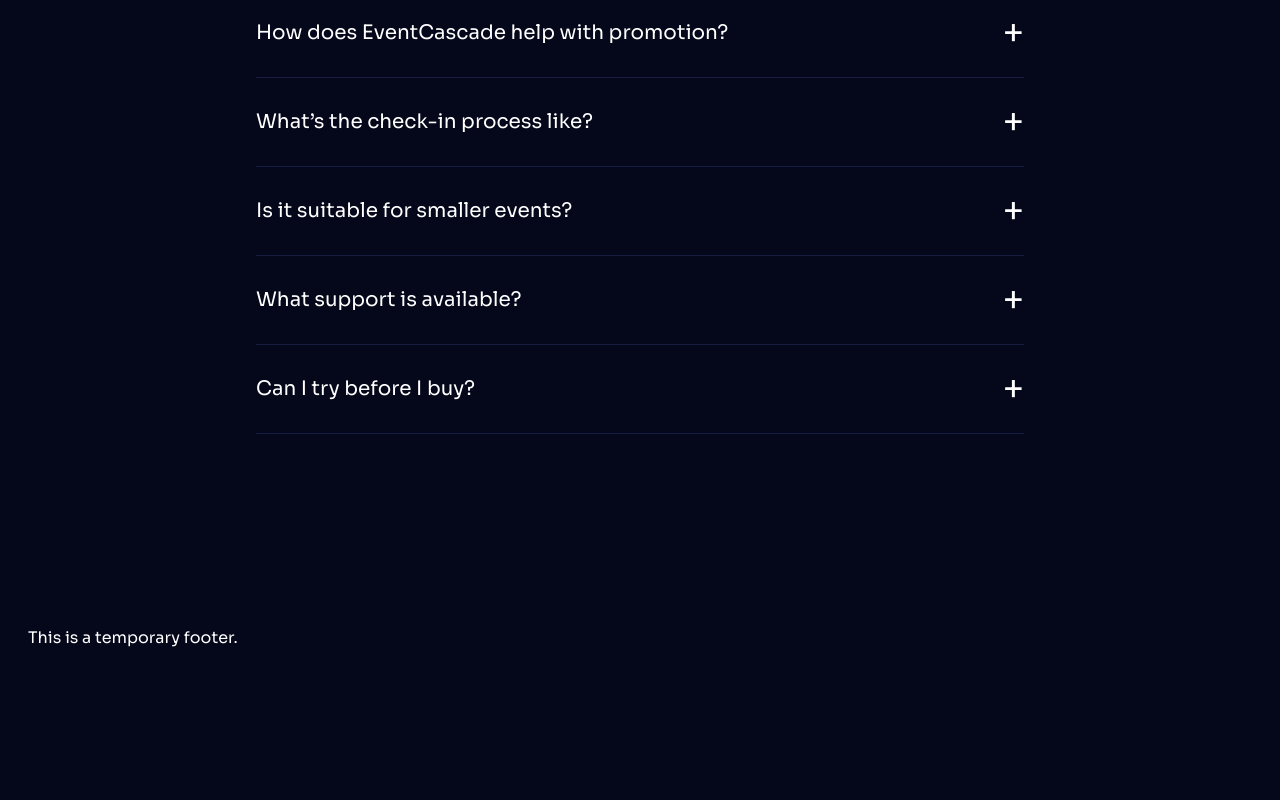
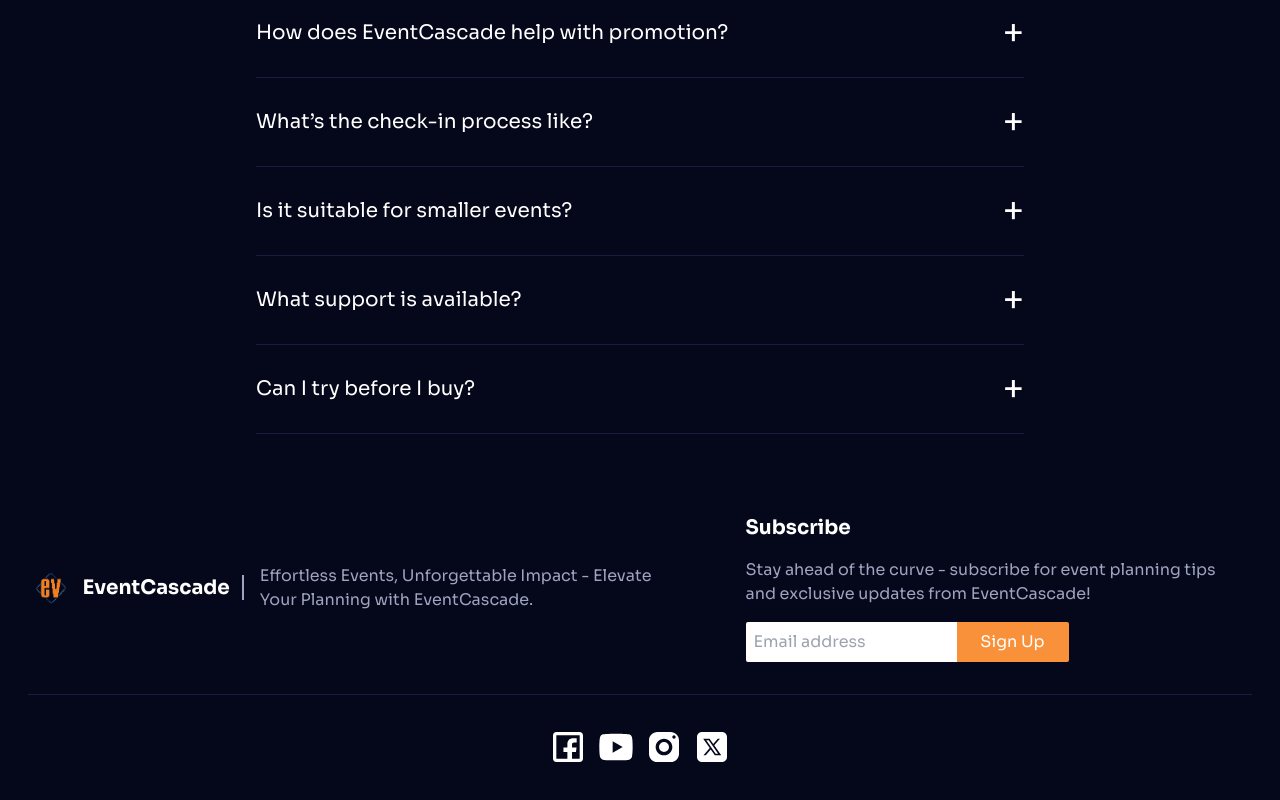
Before and after one commit to JasonCentral/event-cascade-website, an Astro site: page / in a window 1280 px wide. Shown: the part 3493-4293 px from the top of the page. Before the commit the page ends 4143 px from the top, so only its background shows below. Built offline with nearby package versions, Linux system fonts and the light colour scheme; Astro itself is replaced by a stand-in of ours.

Commit message:
finish footer

```diff
--- a/src/components/Footer.astro
+++ /dev/null
@@ -1 +0,0 @@
-<footer class="flex h-48 items-end">This is a temporary footer.</footer>
--- a/src/components/Logo.astro
+++ b/src/components/Logo.astro
@@ -3,4 +3,4 @@ import { Image } from "astro:assets";
 import logoImage from "../../public/ev-logo-transparent.png";
 ---
 
-<Image src={logoImage} alt="Event Cascade Logo" width={32} height={32}/>
+<Image src={logoImage} alt="Event Cascade Logo" width={32} height={32} />
--- /dev/null
+++ b/src/components/footer/Footer.astro
@@ -0,0 +1,33 @@
+---
+import Logo from "~/components/Logo.astro";
+import Subscribe from "~/components/footer/Subscribe.astro";
+import FooterLinks from "~/components/footer/FooterLinks.astro";
+---
+
+<footer class="my-20">
+  <div class="flex flex-col gap-8 md:flex-row xl:justify-around">
+    <div class="pr-4">
+      <div
+        class="relative h-full max-w-[500px] pr-4 after:absolute after:right-0 after:top-[15%] after:h-[70%] after:border-secondary md:after:border-l xl:flex xl:min-w-[650px] xl:max-w-full xl:flex-row xl:items-center xl:justify-start xl:gap-4 xl:after:border-0"
+      >
+        <div class="flex flex-row items-center gap-4">
+          <Logo />
+          <h2
+            class="text-xl font-bold after:border-secondary after:pl-3 xl:after:border-r-2"
+          >
+            EventCascade
+          </h2>
+        </div>
+        <p class="mt-4 text-secondary xl:mt-0 xl:max-w-[400px]">
+          Effortless Events, Unforgettable Impact - Elevate Your Planning with
+          EventCascade.
+        </p>
+      </div>
+    </div>
+
+    <Subscribe class="max-w-[500px] xl:max-w-full" />
+  </div>
+
+  <div class="my-8 border-t border-background-highlight"></div>
+  <FooterLinks />
+</footer>
--- /dev/null
+++ b/src/components/footer/FooterLinks.astro
@@ -0,0 +1,15 @@
+---
+import facebookIcon from "~/icons/links/facebook.svg";
+import youtubeIcon from "~/icons/links/youtube.svg";
+import instagramIcon from "~/icons/links/instagram.svg";
+import xIcon from "~/icons/links/x.svg";
+
+import LinkIcon from "./LinkIcon.astro";
+---
+
+<div class="flex w-full gap-2 md:justify-center" id="links">
+  <LinkIcon src={facebookIcon} websiteName="Facebook" />
+  <LinkIcon src={youtubeIcon} websiteName="Youtube" />
+  <LinkIcon src={instagramIcon} websiteName="Instagram" />
+  <LinkIcon src={xIcon} websiteName="X" />
+</div>
--- /dev/null
+++ b/src/components/footer/LinkIcon.astro
@@ -0,0 +1,19 @@
+---
+import { Image } from "astro:assets";
+
+interface Props {
+  src: ImageMetadata;
+  websiteName: string;
+  class?: string;
+}
+
+const { src, websiteName, class: className } = Astro.props;
+---
+
+<a href="#links">
+  <Image
+    src={src}
+    alt={`${websiteName} icon}`}
+    class:list={["h-10 w-10", className]}
+  />
+</a>
--- /dev/null
+++ b/src/components/footer/Subscribe.astro
@@ -0,0 +1,32 @@
+---
+interface Props {
+  class?: string;
+}
+
+const { class: className } = Astro.props;
+---
+
+<div
+  class:list={[
+    "flex flex-col gap-4 2xl:h-12 2xl:flex-row 2xl:items-center 2xl:justify-end",
+    className,
+  ]}
+>
+  <h3
+    class="text-lg font-bold after:border-secondary after:pl-3 xl:text-xl 2xl:after:border-r-2"
+  >
+    Subscribe
+  </h3>
+  <p class="max-w-[500px] text-sm text-secondary md:text-base">
+    Stay ahead of the curve - subscribe for event planning tips and exclusive
+    updates from EventCascade!
+  </p>
+  <div class="flex">
+    <input
+      type="text"
+      placeholder="Email address"
+      class="rounded-l-sm px-2 text-background"
+    />
+    <button class="w-28 rounded-r-sm bg-accent px-4 py-2">Sign Up</button>
+  </div>
+</div>
--- a/src/components/plans/PlanCard.astro
+++ b/src/components/plans/PlanCard.astro
@@ -45,7 +45,7 @@ const {
       {features.map((feature) => <PlanFeature feature={feature} />)}
     </div>
 
-    <div class="flex grow flex-col justify-end">
+    <div class="flex grow flex-col justify-end self-center">
       <Button class="rounded-full">Choose this plan</Button>
     </div>
   </div>
--- a/src/layouts/BaseLayout.astro
+++ b/src/layouts/BaseLayout.astro
@@ -2,7 +2,7 @@
 import "../styles/global.css";
 
 import Header from "~/components/Header.astro";
-import Footer from "~/components/Footer.astro";
+import Footer from "~/components/footer/Footer.astro";
 ---
 
 <html lang="en">
```
Also changed, not shown: src/icons/links/facebook.svg (added), src/icons/links/instagram.svg (added), src/icons/links/x.svg (added), src/icons/links/youtube.svg (added).
